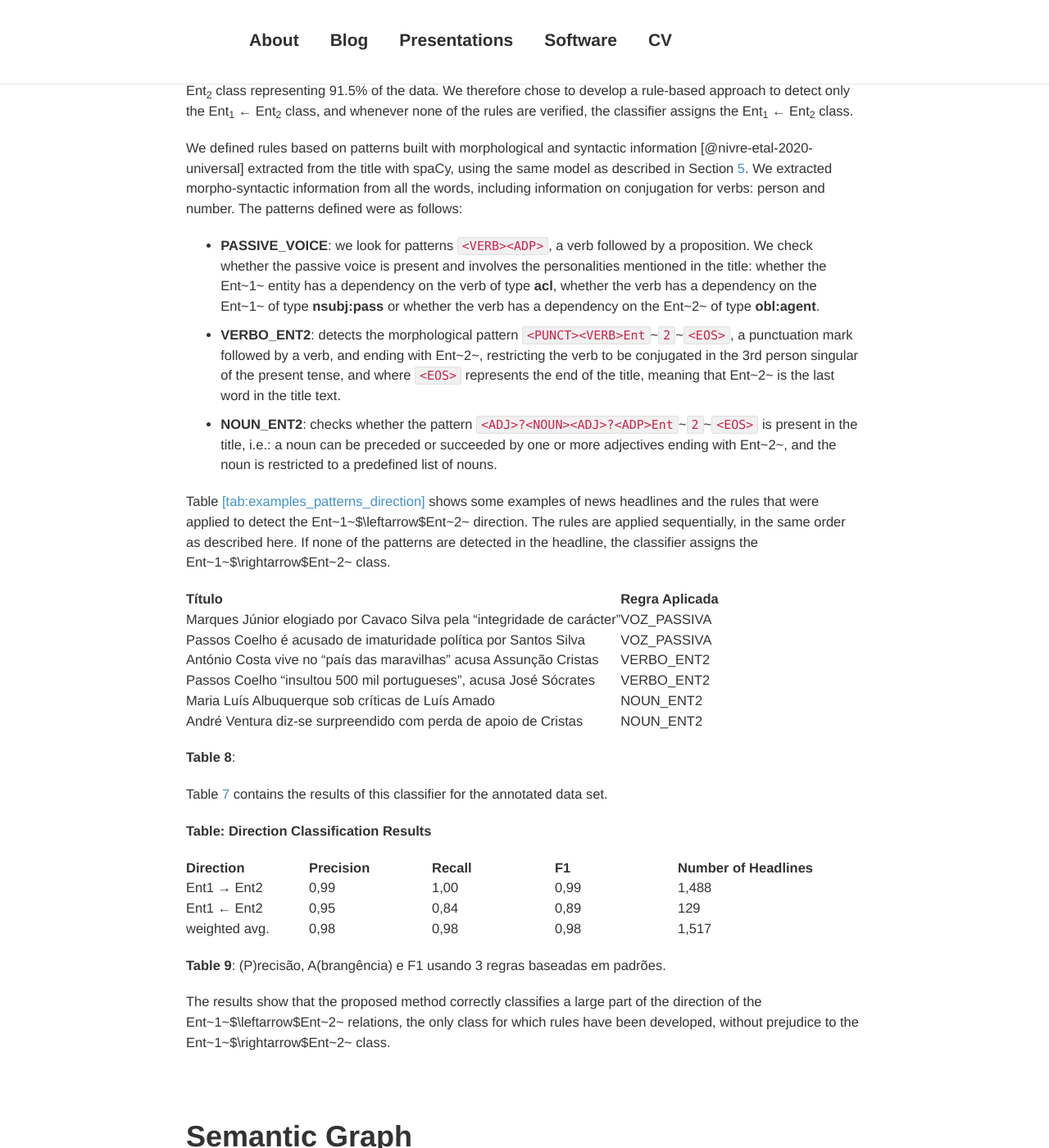
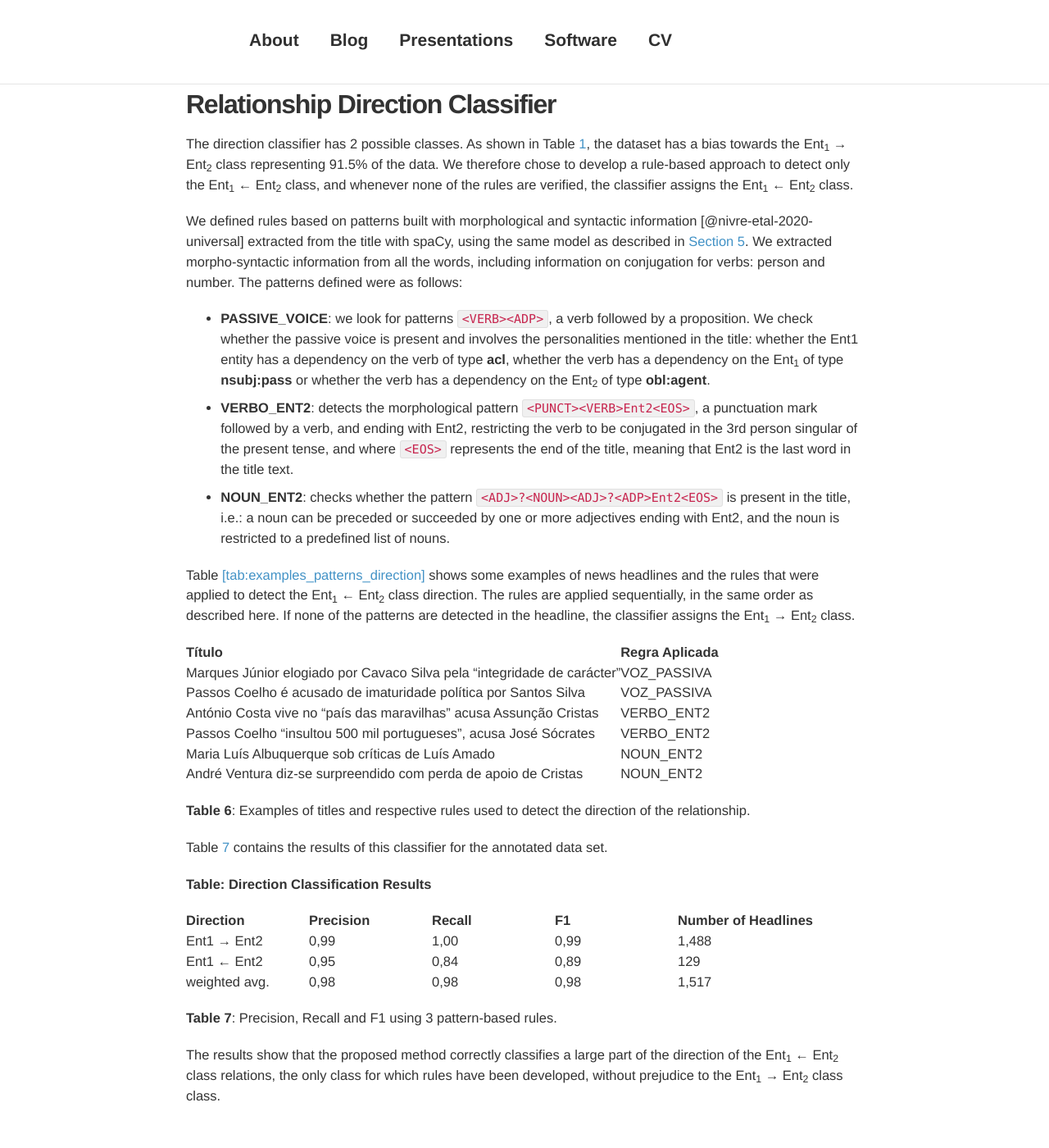
Before and after one commit to davidsbatista/davidsbatista.net, a Jekyll site: the page built from _posts/2023-09-14-Politiquices.md, in a window 1280 px wide and 1400 px high, scrolled down 12769 px. Shown: the whole window at 82% size. Built offline with Jekyll 4.4.1, drawn with Linux system fonts in a browser that asks for light colours; nearby versions of some CDN libraries; comment, search, counter and statistics services are not loaded; some of the changed text lies outside the part shown.

Commit message:
wip: fixing issue in text display

```diff
--- a/_posts/2023-09-14-Politiquices.md
+++ b/_posts/2023-09-14-Politiquices.md
@@ -194,7 +194,7 @@
 
 For each title, we corrected the recognised entities and their Wikidata identifiers where necessary. We annotated the existing relationship: **opposition** or **support**, and its direction. When neither is the case, the relationship is noted as **other**.
 
-Table 1 shows some examples of the annotated relationships. The annotation process was carried out by one single annotator. In the most ambiguous situations, for example, where the full information in the news text is needed to decide, the relationships have been annotated as **other**.
+__Table 1__ shows some examples of the annotated relationships. The annotation process was carried out by one single annotator. In the most ambiguous situations, for example, where the full information in the news text is needed to decide, the relationships have been annotated as **other**.
 
 <br>
 
@@ -210,14 +210,14 @@
 |Teresa Zambujo acknowledges Isaltino Morais' victory 							 | other
 |CDS accuses Marcelo Rebelo de Sousa of jeopardising the relationship with Cavaco | other
 
-__Table 1__:
+__Table 1__: Examples of headlines and the corresponding manually annotated relationships.
 
 
 <br>
 
-This process resulted in a dataset containing 3,324 annotated titles. For each title we annotated only two personalities and the relationship between them, even if the titles contain references to more than two personalities.
+This process resulted in a dataset containing 3 324 annotated titles. For each title we annotated only two personalities and the relationship between them, even if the titles contain references to more than two personalities.
 
-Table 2 characterises the data in terms of number of relationships and direction. Most titles contain an **opposition** or **other** relationship, and the vast majority of relationships have a direction from the first to the second entity, __Ent1 &rarr; Ent2__.
+__Table 2__ characterises the data in terms of number of relationships and direction. Most titles contain an **opposition** or **other** relationship, and the vast majority of relationships have a direction from the first to the second entity, __Ent1 &rarr; Ent2__.
 
 <br>
 
@@ -228,7 +228,7 @@
 |outra 					|             -                    | -                                | 1,306
 |Total 					| 1,872                            | 146                              | 3,324
 
-__Table 2__:
+__Table 2__: Relationships by class and direction.
 
 <br>
 
@@ -238,6 +238,10 @@
   <img style="width: 65%; height: 65%" src="/assets/images/2023-09-14-power_law_ent_freq.png">
   <figcaption>Figure 1 - Frequency distribution of occurrences of the personalities in the annotated titles. annotated.</figcaption>
 </figure>
+
+
+<br>
+
 
 Of the 6 648 mentions of names of political personalities annotated, 515 are distinct and have an identifier on Wikidata. A total of 129 distinct entities, identified by aggregating the string that mentions them in the title, are not associated with an identifier because they are not present in Wikidata.
 
@@ -291,7 +295,7 @@
 | Model         | 0,97  | 0,91  | 0,94  |
 | Rules+Model   | 0,97  | 0,92  | 0,94  |
 
-__Table 3__:
+__Table 3__: Precision, Recall and F<sub>1</sub> for the NER component combining rules and a supervised model.
 
 <br>
 
@@ -370,7 +374,7 @@
 |-----------------------------------------------
 | **Accuracy**       | 0,93     | 0,96        |
 
-__Table 4__:  Resultados da avaliação do algoritmo de ligação com a Base de Conhecimento.
+__Table 4__:  Accuracy results for the linking approach .
 
 
 <br>
@@ -422,7 +426,9 @@
 | apoia         | 0,72  | 0,71  | 0,71  |
 | Macro-Média   | 0,73  | 0,72  | 0,72  |
 
-__Table 7__:
+__c)__: DistilBERT pre-trained on Portuguese corpora.
+
+__Table 5__: Precision, Recall and F1 for an evaluation with 4-partitions and cross-validation with different classifiers.
 
 
 <br>
@@ -442,27 +448,27 @@
 
 The direction classifier has 2 possible classes. As shown in Table [1](#tab:rel_dataset), the dataset has a bias towards the Ent<sub>1</sub> &rarr; Ent<sub>2</sub> class representing 91.5% of the data. We therefore chose to develop a rule-based approach to detect only the Ent<sub>1</sub> &larr; Ent<sub>2</sub> class, and whenever none of the rules are verified, the classifier assigns the Ent<sub>1</sub> &larr; Ent<sub>2</sub> class.
 
-We defined rules based on patterns built with morphological and syntactic information [@nivre-etal-2020-universal] extracted from the title with spaCy, using the same model as described in Section [5](#sec:rel_data_annot). We extracted morpho-syntactic information from all the words, including information on conjugation for verbs: person and number. The patterns defined were as follows:
+We defined rules based on patterns built with morphological and syntactic information [@nivre-etal-2020-universal] extracted from the title with spaCy, using the same model as described in [Section 5](#sec:rel_data_annot). We extracted morpho-syntactic information from all the words, including information on conjugation for verbs: person and number. The patterns defined were as follows:
 
-- **PASSIVE_VOICE**: we look for patterns `<VERB><ADP>`, a verb followed by a proposition. We check whether the passive voice is present and involves the personalities mentioned in the title: whether the Ent~1~ entity has a dependency on the verb of type **acl**, whether the verb has a dependency on the Ent~1~ of type **nsubj:pass** or whether the verb has a dependency on the Ent~2~ of type **obl:agent**.
+- **PASSIVE_VOICE**: we look for patterns `<VERB><ADP>`, a verb followed by a proposition. We check whether the passive voice is present and involves the personalities mentioned in the title: whether the Ent1 entity has a dependency on the verb of type **acl**, whether the verb has a dependency on the Ent<sub>1</sub> of type **nsubj:pass** or whether the verb has a dependency on the Ent<sub>2</sub> of type **obl:agent**.
 
-- **VERBO_ENT2**: detects the morphological pattern `<PUNCT><VERB>Ent`~`2`~`<EOS>`, a punctuation mark followed by a verb, and ending with Ent~2~, restricting the verb to be conjugated in the 3rd person singular of the present tense, and where `<EOS>` represents the end of the title, meaning that Ent~2~ is the last word in the title text.
+- **VERBO_ENT2**: detects the morphological pattern `<PUNCT><VERB>Ent2<EOS>`, a punctuation mark followed by a verb, and ending with Ent2, restricting the verb to be conjugated in the 3rd person singular of the present tense, and where `<EOS>` represents the end of the title, meaning that Ent2 is the last word in the title text.
 
-- **NOUN_ENT2**: checks whether the pattern `<ADJ>?<NOUN><ADJ>?<ADP>Ent`~`2`~`<EOS>` is present in the title, i.e.: a noun can be preceded or succeeded by one or more adjectives ending with Ent~2~, and the noun is restricted to a predefined list of nouns.
+- **NOUN_ENT2**: checks whether the pattern `<ADJ>?<NOUN><ADJ>?<ADP>Ent2<EOS>` is present in the title, i.e.: a noun can be preceded or succeeded by one or more adjectives ending with Ent2, and the noun is restricted to a predefined list of nouns.
 
-Table [\[tab:examples_patterns_direction\]](#tab:examples_patterns_direction) shows some examples of news headlines and the rules that were applied to detect the Ent~1~$\leftarrow$Ent~2~ direction. The rules are applied sequentially, in the same order as described here. If none of the patterns are detected in the headline, the classifier assigns the Ent~1~$\rightarrow$Ent~2~ class.
+Table [\[tab:examples_patterns_direction\]](#tab:examples_patterns_direction) shows some examples of news headlines and the rules that were applied to detect the Ent<sub>1</sub> &larr; Ent<sub>2</sub> class direction. The rules are applied sequentially, in the same order as described here. If none of the patterns are detected in the headline, the classifier assigns the Ent<sub>1</sub> &rarr; Ent<sub>2</sub> class.
 
 
-| Título<img width=150/>                                                                           | Regra Aplicada |
-| -------------------------------------------------------------------------------- | -------------- |
-| Marques Júnior elogiado por Cavaco Silva pela "integridade de carácter"       | VOZ_PASSIVA    |
-| Passos Coelho é acusado de imaturidade política por Santos Silva               | VOZ_PASSIVA    |
-| António Costa vive no "país das maravilhas" acusa Assunção Cristas             | VERBO_ENT2     |
-| Passos Coelho "insultou 500 mil portugueses", acusa José Sócrates              | VERBO_ENT2     |
-| Maria Luís Albuquerque sob críticas de Luís Amado                               | NOUN_ENT2      |
-| André Ventura diz-se surpreendido com perda de apoio de Cristas                 | NOUN_ENT2      |
+| Título<img width=150/>                                                           | Regra Aplicada|
+| -------------------------------------------------------------------------------- | --------------|
+| Marques Júnior elogiado por Cavaco Silva pela "integridade de carácter"          | VOZ_PASSIVA   |
+| Passos Coelho é acusado de imaturidade política por Santos Silva                 | VOZ_PASSIVA   |
+| António Costa vive no "país das maravilhas" acusa Assunção Cristas               | VERBO_ENT2    |
+| Passos Coelho "insultou 500 mil portugueses", acusa José Sócrates                | VERBO_ENT2    |
+| Maria Luís Albuquerque sob críticas de Luís Amado                                | NOUN_ENT2     |
+| André Ventura diz-se surpreendido com perda de apoio de Cristas                  | NOUN_ENT2     |
 
-__Table 8__:
+__Table 6__: Examples of titles and respective rules used to detect the direction of the relationship.
 
 
 Table [7](#tab:direction_clf_results) contains the results of this classifier for the annotated data set.
@@ -475,10 +481,10 @@
 | Ent1 ← Ent2                  | 0,95  | 0,84  | 0,89  | 129      |
 | weighted avg.                | 0,98  | 0,98  | 0,98  | 1,517    |
 
-__Table 9__: (P)recisão, A(brangência) e F1 usando 3 regras baseadas em padrões.
+__Table 7__: Precision, Recall and F1 using 3 pattern-based rules.
 
 
-The results show that the proposed method correctly classifies a large part of the direction of the Ent~1~$\leftarrow$Ent~2~ relations, the only class for which rules have been developed, without prejudice to the Ent~1~$\rightarrow$Ent~2~ class.
+The results show that the proposed method correctly classifies a large part of the direction of the Ent<sub>1</sub> &larr; Ent<sub>2</sub> class relations, the only class for which rules have been developed, without prejudice to the Ent<sub>1</sub> &rarr; Ent<sub>2</sub> class class.
 
 
 <br>
@@ -492,7 +498,7 @@
 
 For all the headlines considered, the final result is an RDF triple linking the personalities through a relationship of opposition or support supported by a news item. The RDF triples generated are indexed in a SPARQL engine [@jena2015free] together with a Wikidata sub-graph described in [Section 3](#sec_kb).
 
-The graph generated has a total of 680 political personalities, 107 political parties and 10,361 news items covering a period of 25 years. It is available *online* in *Terse RDF Triple Language* format[^8] and can also be explored via a web interface[^9].
+The graph generated has a total of 680 political personalities, 107 political parties and 10,361 news items covering a period of 25 years. It is available online in Terse RDF Triple Language format[^8] and can also be explored via a web interface[^9].
 
 
 <br>
```
Also changed, not shown: other parts of _posts/2023-09-14-Politiquices.md (+8 -8 lines).
